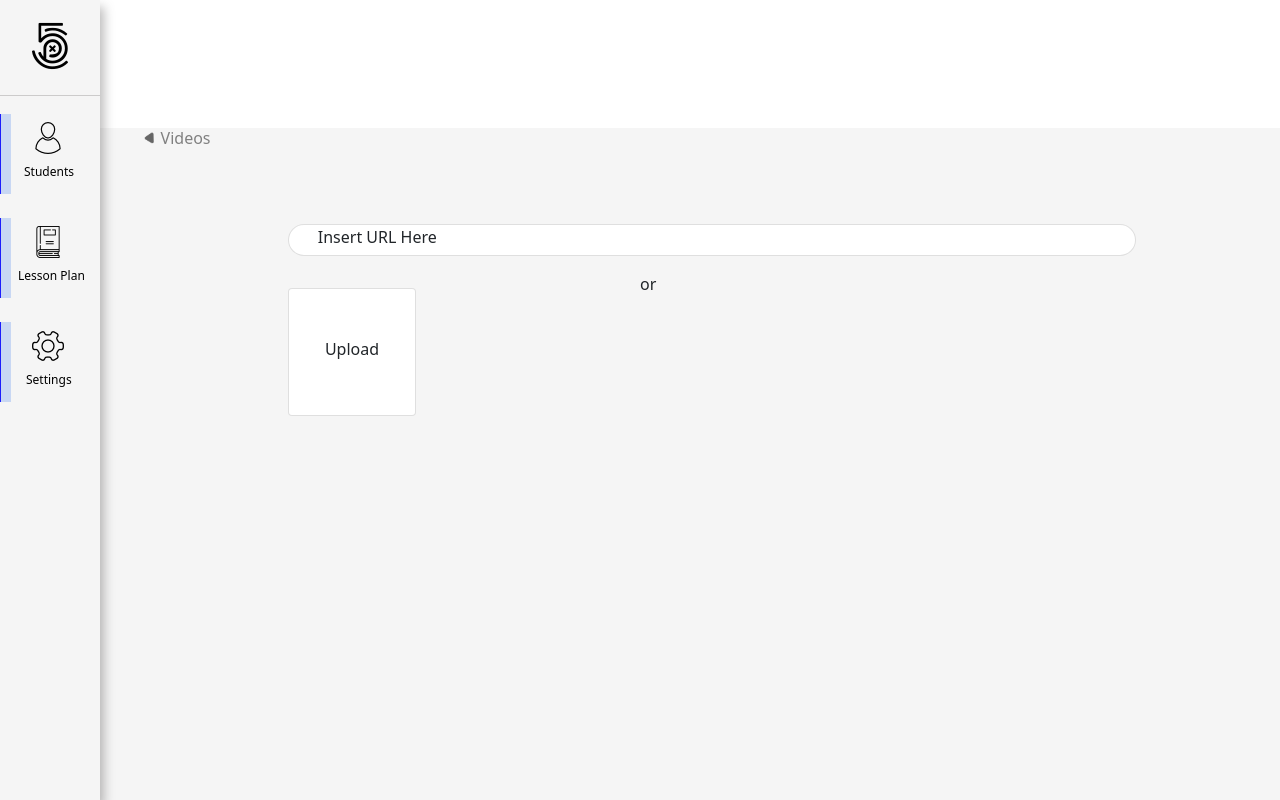
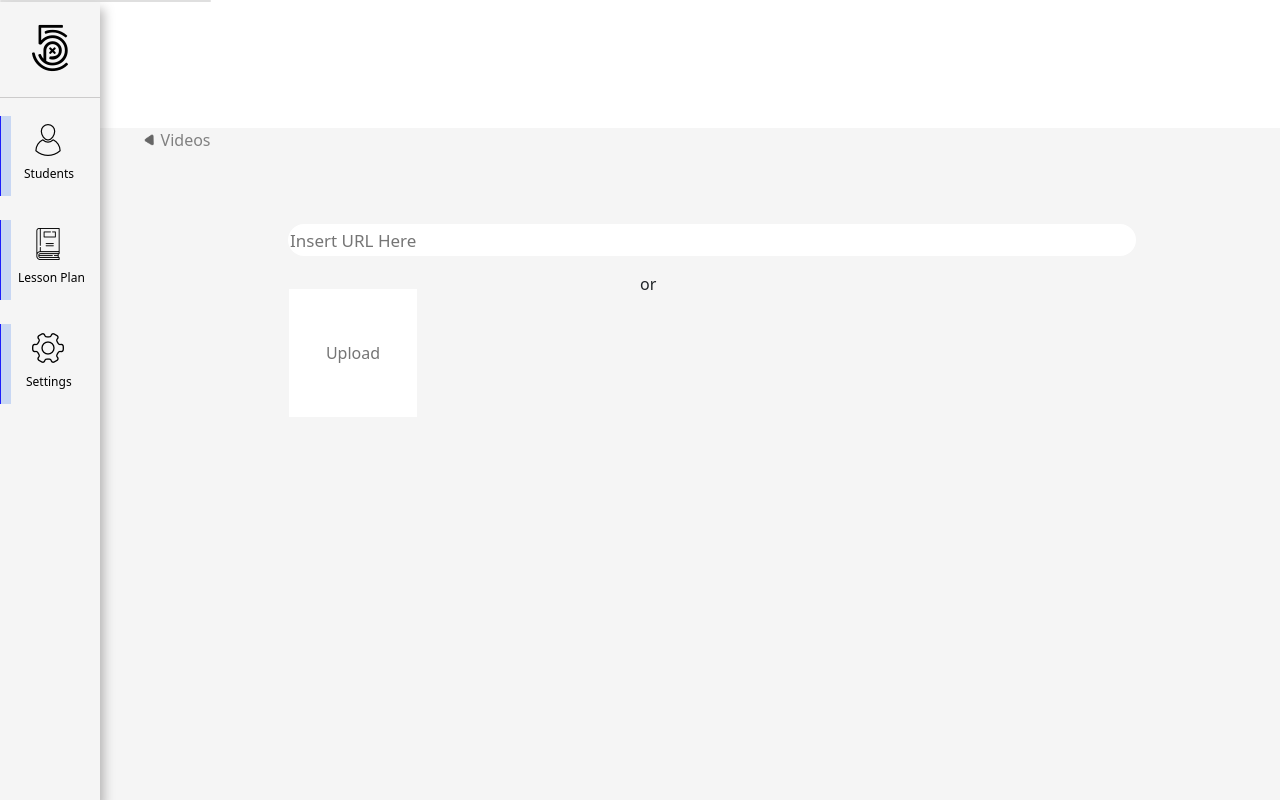
Before and after one commit to RishabhNautiyal/AINE_AI_TASK, a plain HTML site: page index.html in a window 1280 px wide. Drawn offline with nearby package versions, Linux system fonts and the light colour scheme.

Commit message:
Edit index.html and index.css

```diff
--- a/index.html
+++ b/index.html
@@ -22,15 +22,15 @@
     </header>
     <!-- <p style="color: black;margin-left: 40rem;font-size: 5px;margin-top: 15rem;">dfdsf</p> -->
     <div class="insert">
-        <div class="card">
-            <p>Insert URL Here</p>
+        <div class="card1">
+            <input id="card" type="text" placeholder="Insert URL Here">
         </div>
     </div>
     <div class="text">
         <p>or</p>
     </div>
     <div class="card">
-        <span>Upload</span>
+        <input id="upload" type="text" placeholder="Upload">
     </div>
     <div class="sidebar-container">
 
--- a/style.css
+++ b/style.css
@@ -14,13 +14,16 @@ header {
   background: white;
   height: 16%;
 }
-.insert .card {
+.insert #card {
   position: absolute;
   width: 53rem;
   height: 2rem;
   margin-top: 14rem;
   margin-left: 18rem;
-  border-radius: 3rem;
+  float: right;
+  font-size: 17px;
+  border: none;
+  border-radius: 1rem;
 }
 .insert p {
   margin-left: 1.8rem;
@@ -31,14 +34,16 @@ header {
   height: 2rem;
   margin-top: 17rem;
   margin-left: 40rem;
-  border-radius: 3rem;
 }
-.card {
+.card #upload {
   position: absolute;
   width: 8rem;
   height: 8rem;
   margin-top: 18rem;
   margin-left: 18rem;
+  text-align: center;
+  background-color: url("/img/");
+  border: none;
 }
 .card span {
   margin-top: 3rem;
```
